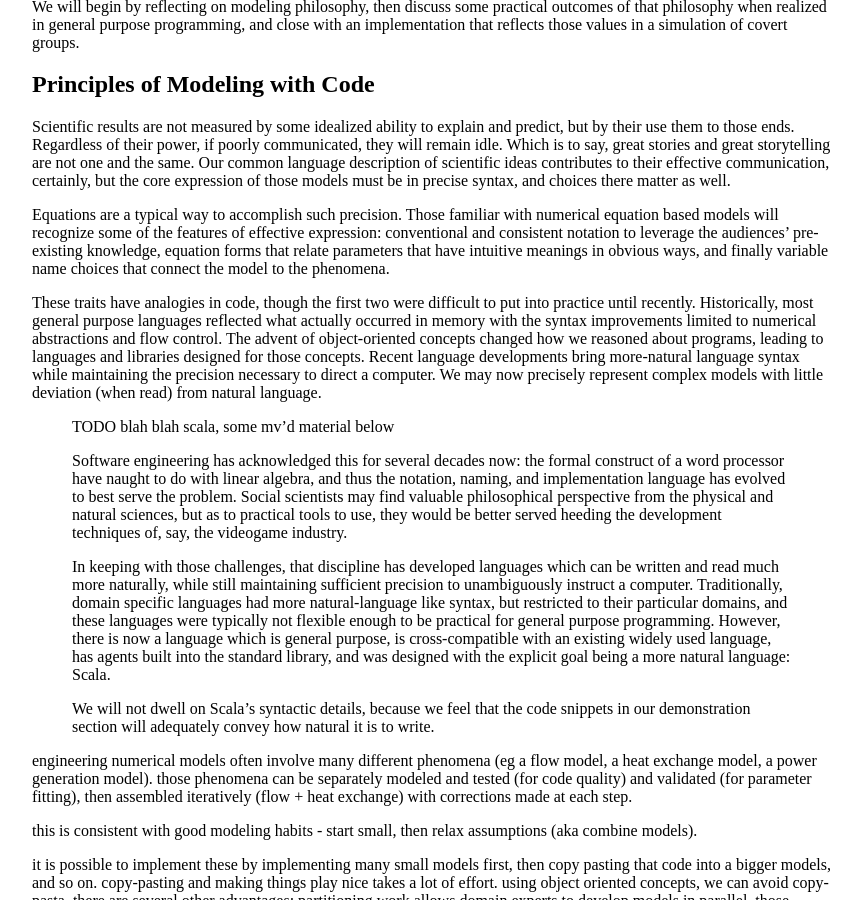
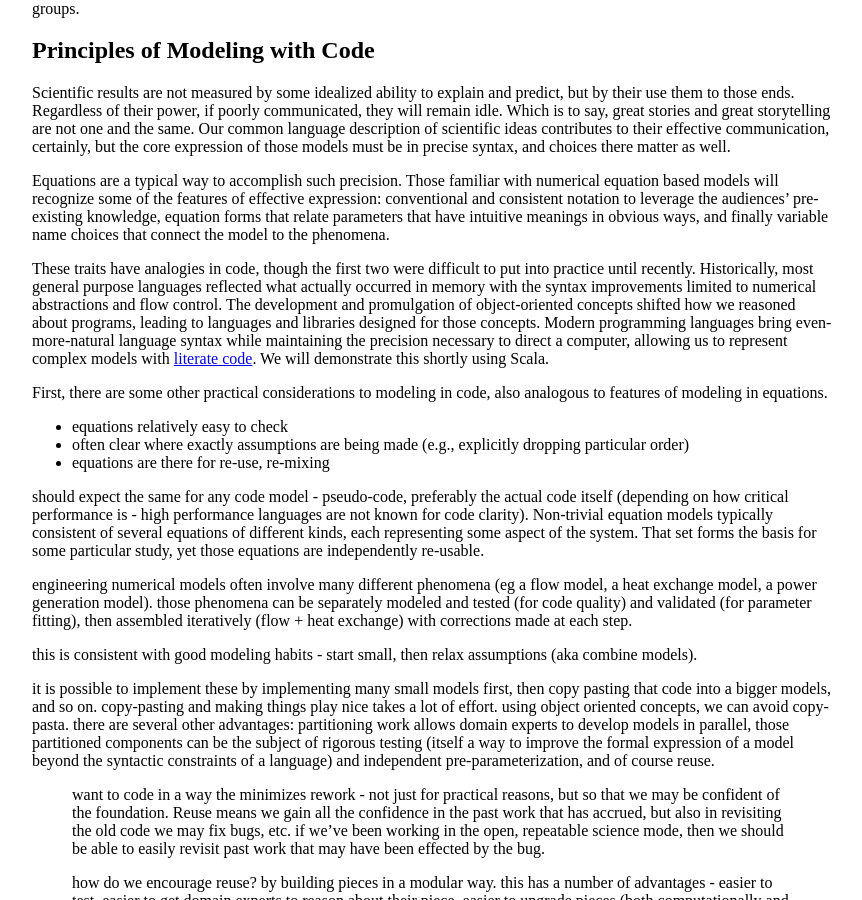
Before and after one commit to pearsonca/scala-commsim, a Jekyll site: the page built from index.md, in a window 1280 px wide and 900 px high, scrolled down 1650 px. Shown: the whole window, without its empty margins (208-1070 px from the left). Built offline with Jekyll 4.4.1, drawn with Linux system fonts in a browser that asks for light colours; some of the changed text lies outside the part shown.

Commit message:
intermediate modifications

```diff
--- a/index.md
+++ b/index.md
@@ -78,12 +78,12 @@
 For certain flavors of covert groups - e.g., consumers and distributors of
 illegal substances, persons with persecuted sexual preferences - snowball
 sampling can make [reasonable in-roads][biernacki1981snowball].  However, the
-elements of successful snowball sampling are conspicuously untenable for certain
-classes of covert groups, such as violent terrorist organizations or state
-espionage apparati.  In some cases, these groups may even be structured in a way
-- high compartmentalization, with multiple layers of indirection - such that
-fundamental assumptions of snowball sampling about the relationship structure
-are violated.
+techniques required for successful snowball sampling are conspicuously untenable
+for certain classes of covert groups, such as violent terrorist organizations or
+state espionage apparati.  In some cases, these groups may even be structured in
+a way - high compartmentalization, with multiple layers of indirection - such
+that fundamental assumptions of snowball sampling about the relationship
+structure are violated.
 
 These problems - heterogeneity and stringent observation limits - are shared
 by the natural sciences.  Recent work has begun to tackle these problems in
@@ -146,36 +146,27 @@
 These traits have analogies in code, though the first two were difficult to put into
 practice until recently.  Historically, most general purpose languages reflected
 what actually occurred in memory with the syntax improvements limited to
-numerical abstractions and flow control.  The advent of object-oriented concepts
-changed how we reasoned about programs, leading to languages and libraries
-designed for those concepts.  Recent language developments bring more-natural
-language syntax while maintaining the precision necessary to direct a computer.
-We may now precisely represent complex models with little deviation (when read)
-from natural language.
+numerical abstractions and flow control.  The development and promulgation of object-oriented concepts
+shifted how we reasoned about programs, leading to languages and libraries
+designed for those concepts.  Modern programming languages bring even-more-natural
+language syntax while maintaining the precision necessary to direct a computer,
+allowing us to represent complex models with [literate code][knuth1984literate].
+We will demonstrate this shortly using Scala.
 
-> TODO blah blah scala, some mv'd material below
+First, there are some other practical considerations to modeling in code, also
+analogous to features of modeling in equations.
 
-> Software engineering has acknowledged this for several decades now: the formal
-construct of a word processor have naught to do with linear algebra, and thus
-the notation, naming, and implementation language has evolved to best serve the
-problem.  Social scientists may find valuable philosophical perspective from the
-physical and natural sciences, but as to practical tools to use, they would be
-better served heeding the development techniques of, say, the videogame
-industry.
+- equations relatively easy to check
+- often clear where exactly assumptions are being made (e.g., explicitly dropping
+particular order)
+- equations are there for re-use, re-mixing
 
-> In keeping with those challenges, that discipline has developed languages which
-can be written and read much more naturally, while still maintaining sufficient
-precision to unambiguously instruct a computer.  Traditionally, domain specific
-languages had more natural-language like syntax, but restricted to their
-particular domains, and these languages were typically not flexible enough to be
-practical for general purpose programming.  However, there is now a language
-which is general purpose, is cross-compatible with an existing widely used
-language, has agents built into the standard library, and was designed with the
-explicit goal being a more natural language: Scala.
-
-> We will not dwell on Scala's syntactic details, because we feel that the code
-snippets in our demonstration section will adequately convey how natural it is
-to write.
+should expect the same for any code model - pseudo-code, preferably the
+actual code itself (depending on how critical performance is - high performance
+languages are not known for code clarity).  Non-trivial equation
+models typically consistent of several equations of different kinds, each
+representing some aspect of the system.  That set forms the basis for some particular
+study, yet those equations are independently re-usable.
 
 engineering numerical models often involve many different phenomena (eg a flow
 model, a heat exchange model, a power generation model).  those
```
Also changed, not shown: other parts of index.md (+1 -1 lines), rscripts/manuscript.bib (+18 -0 lines), 5 other files.
